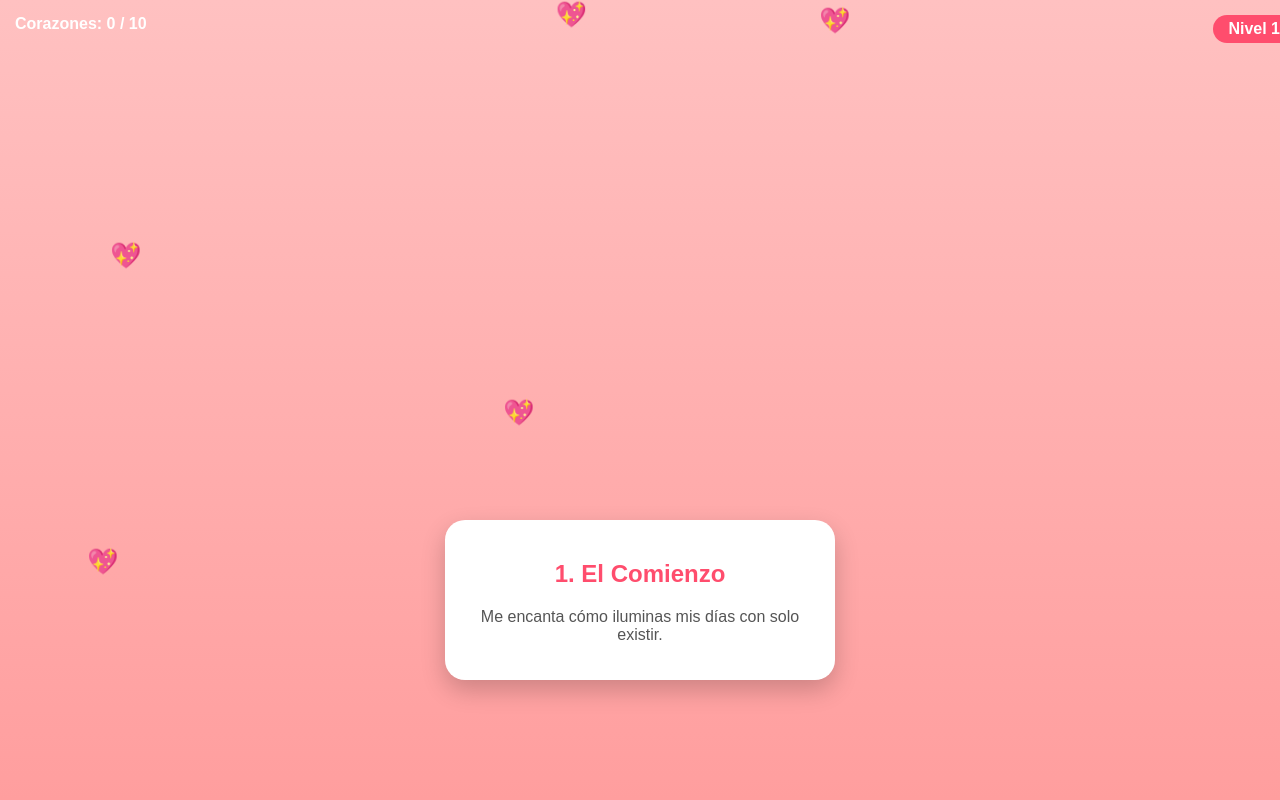
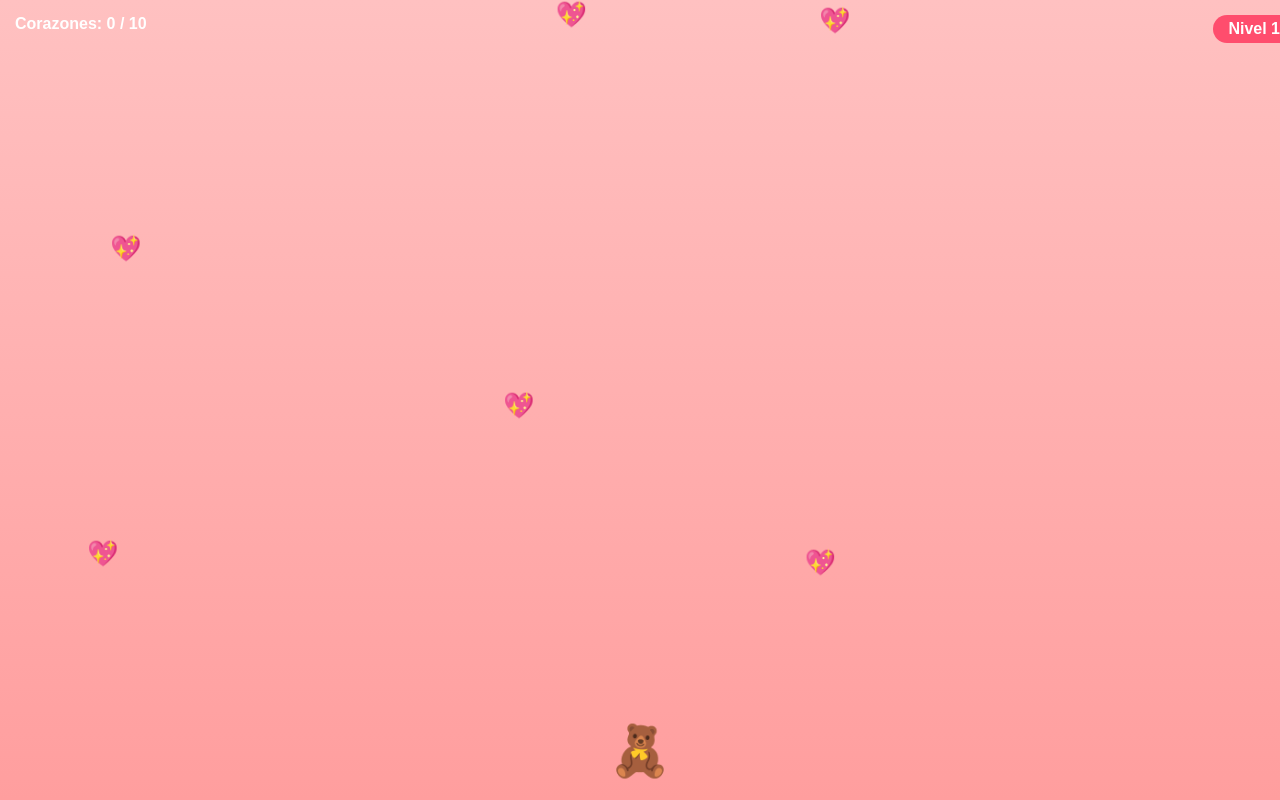
Before and after one commit to marcosalvarez2007/ParaTi, a plain HTML site: page index.html in a window 1280 px wide. Shown: the top 800 px of the page. Drawn offline with Linux system fonts and the light colour scheme.

Commit message:
Update game title and improve card display

```diff
--- a/index.html
+++ b/index.html
@@ -3,7 +3,7 @@
 <head>
 <meta charset="UTF-8">
 <meta name="viewport" content="width=device-width, initial-scale=1.0">
-<title>Juego de Amor ❤️</title>
+<title>Osito del Amor 🧸❤️</title>
 
 <style>
 body{
@@ -21,6 +21,7 @@ body{
     padding:15px;
     color:white;
     font-weight:bold;
+    z-index:10;
 }
 
 .level{
@@ -38,41 +39,56 @@ body{
 .heart{
     position:absolute;
     font-size:25px;
-    cursor:pointer;
     animation:fall linear;
 }
 
 @keyframes fall{
-    from{transform:translateY(-50px);}
+    from{transform:translateY(-40px);}
     to{transform:translateY(100vh);}
+}
+
+#bear{
+    position:absolute;
+    bottom:20px;
+    left:50%;
+    transform:translateX(-50%);
+    font-size:50px;
 }
 
 .card{
     position:absolute;
-    bottom:120px;
+    top:50%;
     left:50%;
-    transform:translateX(-50%);
+    transform:translate(-50%,-50%);
     background:white;
-    padding:20px;
+    padding:25px;
     border-radius:20px;
     width:80%;
     max-width:350px;
     text-align:center;
-    box-shadow:0 10px 25px rgba(0,0,0,0.2);
-    animation:fadeIn 0.8s ease;
+    box-shadow:0 10px 25px rgba(0,0,0,0.3);
+    display:none;
+    animation:fadeIn 0.6s ease;
+    z-index:20;
 }
 
 .card h2{
     color:#ff4d6d;
 }
 
-.card p{
-    color:#555;
+.card button{
+    margin-top:15px;
+    padding:10px 20px;
+    border:none;
+    border-radius:20px;
+    background:#ff4d6d;
+    color:white;
+    cursor:pointer;
 }
 
 @keyframes fadeIn{
-    from{opacity:0; transform:translate(-50%,20px);}
-    to{opacity:1; transform:translate(-50%,0);}
+    from{opacity:0; transform:translate(-50%,-40%);}
+    to{opacity:1; transform:translate(-50%,-50%);}
 }
 </style>
 </head>
@@ -84,68 +100,92 @@ body{
     <div class="level" id="level">Nivel 1</div>
 </div>
 
-<div id="gameArea"></div>
+<div id="gameArea">
+    <div id="bear">🧸</div>
+</div>
 
-<div class="card">
+<div class="card" id="card">
     <h2 id="title">1. El Comienzo</h2>
     <p id="text">Me encanta cómo iluminas mis días con solo existir.</p>
+    <button onclick="closeCard()">Continuar ❤️</button>
 </div>
 
 <script>
 let score = 0;
 let level = 1;
+let playing = true;
 
 const messages = [
-    {
-        title:"1. El Comienzo",
-        text:"Me encanta cómo iluminas mis días con solo existir."
-    },
-    {
-        title:"2. La Conexión",
-        text:"Cada momento contigo se siente especial."
-    },
-    {
-        title:"3. Más que Palabras",
-        text:"Tu sonrisa puede cambiar cualquier día gris."
-    },
-    {
-        title:"4. Amor Real",
-        text:"Contigo todo se siente más bonito ❤️"
-    }
+    {title:"1. El Comienzo", text:"Me encanta cómo iluminas mis días con solo existir."},
+    {title:"2. La Conexión", text:"Cada momento contigo se siente especial."},
+    {title:"3. Más que Palabras", text:"Tu sonrisa puede cambiar cualquier día gris."},
+    {title:"4. Amor Real", text:"Contigo todo se siente más bonito ❤️"}
 ];
 
+const bear = document.getElementById("bear");
+const gameArea = document.getElementById("gameArea");
+
+document.addEventListener("mousemove", moveBear);
+document.addEventListener("touchmove", e=>{
+    moveBear(e.touches[0]);
+});
+
+function moveBear(e){
+    let x = e.clientX;
+    bear.style.left = x - 25 + "px";
+}
+
 function createHeart(){
+    if(!playing) return;
+
     const heart = document.createElement("div");
     heart.classList.add("heart");
     heart.innerHTML = "💖";
     heart.style.left = Math.random() * 90 + "%";
-    heart.style.animationDuration = (3 + Math.random() * 2) + "s";
+    heart.style.animationDuration = (3 + Math.random()*2) + "s";
 
-    heart.onclick = function(){
+    gameArea.appendChild(heart);
+
+    let fallInterval = setInterval(()=>{
+        const heartRect = heart.getBoundingClientRect();
+        const bearRect = bear.getBoundingClientRect();
+
+        if(
+            heartRect.bottom >= bearRect.top &&
+            heartRect.left < bearRect.right &&
+            heartRect.right > bearRect.left
+        ){
             score++;
             document.getElementById("score").innerText = "Corazones: " + score + " / 10";
             heart.remove();
+            clearInterval(fallInterval);
             checkLevel();
-    };
+        }
+    },50);
 
-    document.getElementById("gameArea").appendChild(heart);
-
-    setTimeout(()=>{ heart.remove(); },5000);
+    setTimeout(()=>{ heart.remove(); clearInterval(fallInterval); },5000);
 }
 
 function checkLevel(){
     if(score >= 10){
+        playing = false;
+        document.getElementById("card").style.display = "block";
+        document.getElementById("title").innerText = messages[level-1].title;
+        document.getElementById("text").innerText = messages[level-1].text;
+    }
+}
+
+function closeCard(){
+    document.getElementById("card").style.display = "none";
     score = 0;
     if(level < messages.length){
         level++;
-            document.getElementById("title").innerText = messages[level-1].title;
-            document.getElementById("text").innerText = messages[level-1].text;
         document.getElementById("level").innerText = "Nivel " + level;
+    }else{
+        alert("❤️ Completaste todos los niveles ❤️");
+    }
     document.getElementById("score").innerText = "Corazones: 0 / 10";
-        }else{
-            alert("❤️ Terminaste todos los niveles ❤️");
-        }
-    }
+    playing = true;
 }
 
 setInterval(createHeart,800);
```
Lines whose indentation alone changed are shown as unchanged.
